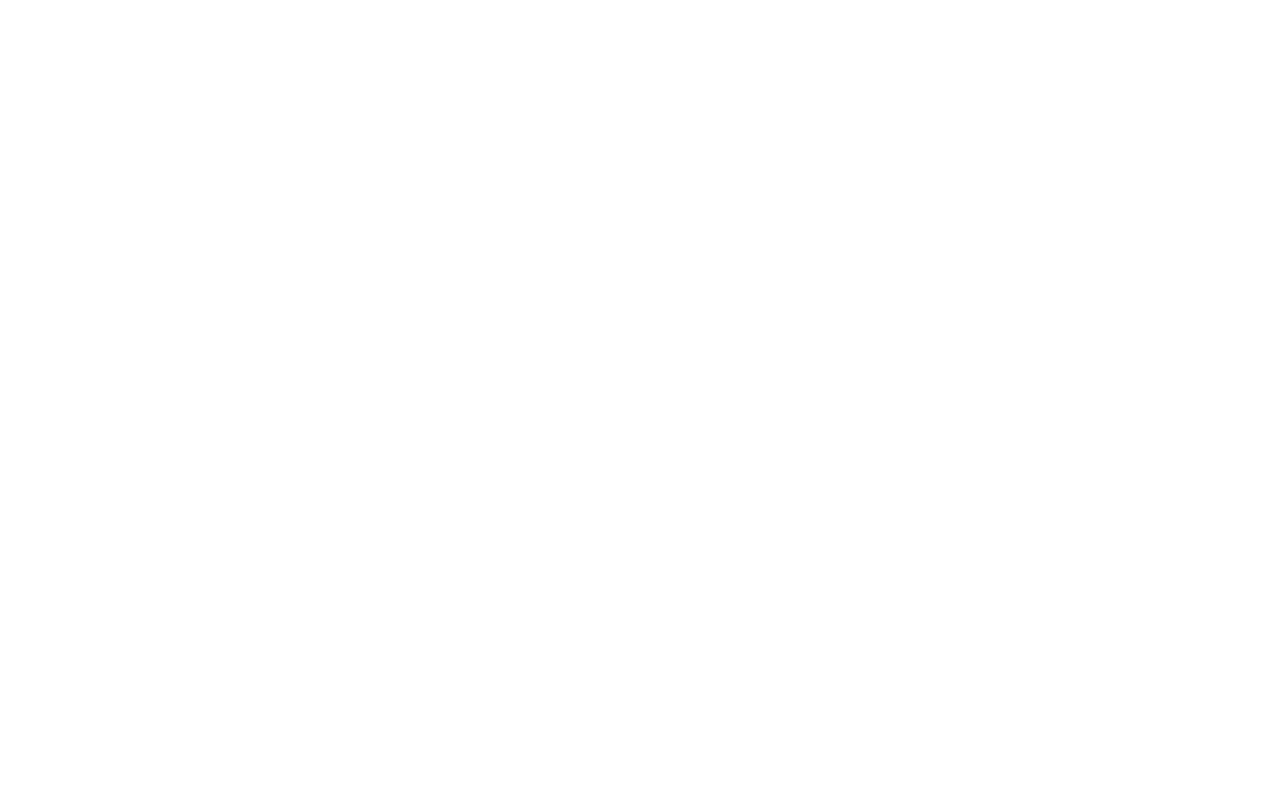
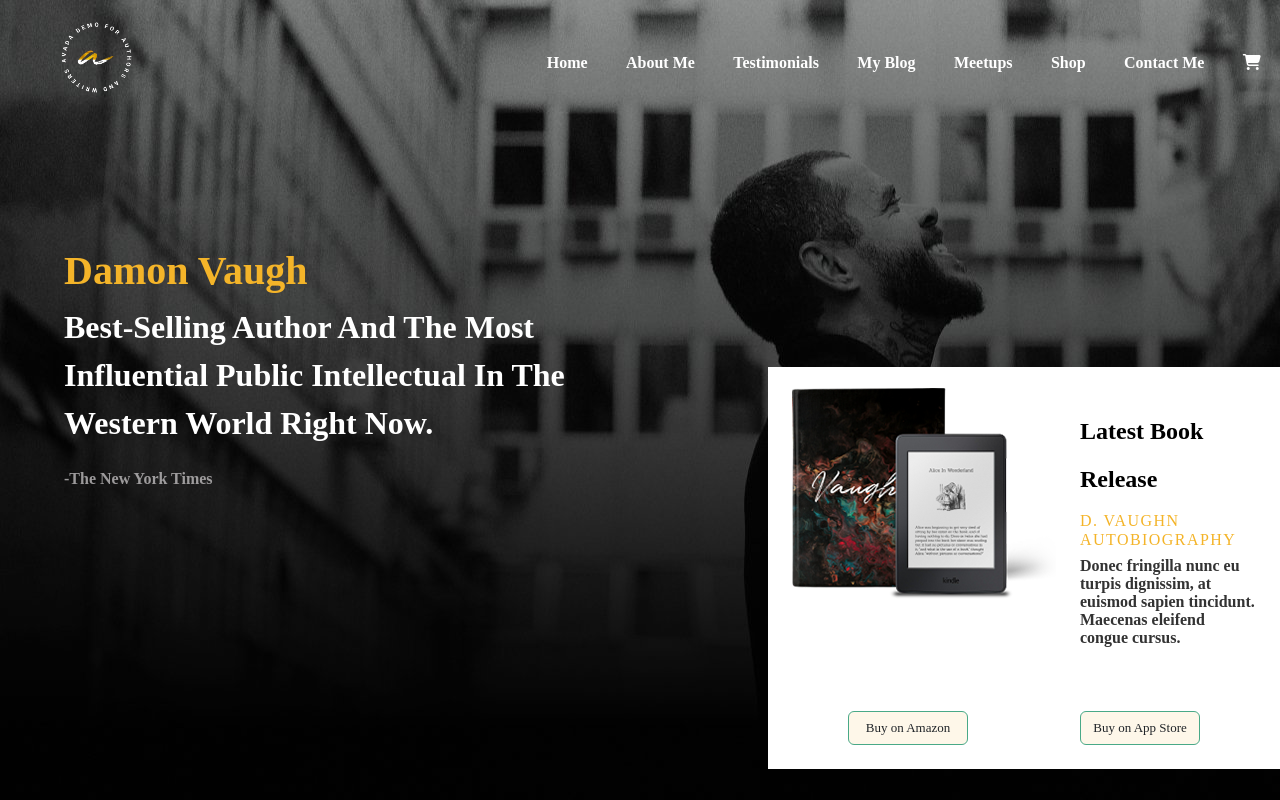
Before and after one commit to vitodepi16/proj-html-vuejs, a Vue app: page / in a window 1280 px wide. Built offline with nearby package versions, Linux system fonts and the light colour scheme.

Commit message:
end first part of Header Component

```diff
--- a/src/App.vue
+++ b/src/App.vue
@@ -1,5 +1,13 @@
-<script></script>
+<template>
+  <HeaderComponent />
+</template>
 
-<template></template>
+<script>
+import HeaderComponent from "./components/HeaderComponent.vue";
+export default {
+  name: "App",
+  components: { HeaderComponent },
+};
+</script>
 
-<style scoped></style>
+<style lang="scss" scoped></style>
--- /dev/null
+++ b/src/assets/partials/variables.scss
@@ -0,0 +1,7 @@
+// colors
+
+$orange-title: #f4b429;
+$btn-green:#49a987;
+$bg-secondary: #fef7e9;
+$bg-black: #333333;
+$bg-subtitle: #c6c3c4c4;
--- /dev/null
+++ b/src/assets/styles/general.scss
@@ -0,0 +1,8 @@
+@use '../partials/variables.scss' as *;
+
+@import '@fortawesome/fontawesome-free/scss/fontawesome.scss';
+@import '@fortawesome/fontawesome-free/scss/solid.scss';
+@import url('https://fonts.googleapis.com/css2?family=DM+Sans:ital,wght@0,400;1,400;1,500&display=swap');
+
+
+@import 'bootstrap/scss/bootstrap';
--- a/src/components/HeaderComponent.vue
+++ b/src/components/HeaderComponent.vue
@@ -1,9 +1,132 @@
 <template>
-  <div></div>
+  <div class="jumbotron vh-100">
+    <div class="navbar d-flex justify-content-between align-items-center">
+      <div class="nav left">
+        <div class="logo ms-5">
+          <img src="../../public/img/author-logo-round-small.png" alt="" />
+        </div>
+      </div>
+
+      <div
+        class="nav-right justify-content-center align-items-center flex-wrap d-none d-md-flex"
+      >
+        <ul class="d-flex flex-wrap mt-4">
+          <li>Home</li>
+          <li>About Me</li>
+          <li>Testimonials</li>
+          <li>My Blog</li>
+          <li>Meetups</li>
+          <li>Shop</li>
+          <li>Contact Me</li>
+          <li><i class="fa-solid fa-cart-shopping"></i></li>
+        </ul>
+      </div>
+    </div>
+    <div class="d-flex align-item-center justify-content-between mt-5">
+      <div class="zone-title">
+        <h1>Damon Vaugh</h1>
+        <h2>
+          Best-Selling Author And The Most Influential Public Intellectual In
+          The Western World Right Now.
+        </h2>
+        <p>-The New York Times</p>
+      </div>
+      <div class="book-release pt-3">
+        <div class="d-flex">
+          <div class="book-img">
+            <img src="../../public/img/book-widget.png" class="ms-4" alt="" />
+          </div>
+          <div class="p-4">
+            <h2>Latest Book Release</h2>
+            <h3>D. VAUGHN AUTOBIOGRAPHY</h3>
+            <p>
+              Donec fringilla nunc eu turpis dignissim, at euismod sapien
+              tincidunt. Maecenas eleifend congue cursus.
+            </p>
+          </div>
+        </div>
+        <div class="zone-btn d-flex justify-content-around p-4">
+          <button class="btn">Buy on Amazon</button>
+          <button class="btn">Buy on App Store</button>
+        </div>
+      </div>
+    </div>
+  </div>
 </template>
 
 <script>
-export default {};
+export default {
+  name: "HeaderComponent",
+};
 </script>
 
-<style lang="scss" scoped></style>
+<style lang="scss" scoped>
+@use "../assets/partials/variables.scss" as *;
+@use "../assets/styles/general.scss" as *;
+ul {
+  list-style: none;
+  li {
+    margin: 1.2rem;
+    color: white;
+  }
+}
+.jumbotron {
+  background-image: url("../../public/img/footer-3.jpg");
+  font-weight: 800;
+  h1 {
+    color: $orange-title;
+    font-weight: 800;
+  }
+  h2 {
+    color: white;
+    line-height: 3rem;
+    font-weight: 800;
+  }
+  p {
+    color: $bg-subtitle;
+  }
+  .zone-title {
+    width: 40%;
+    line-height: 3rem;
+    margin-left: 4rem;
+    margin-top: 5rem;
+  }
+  .book-release {
+    width: 40%;
+    background-color: white;
+    margin-top: 200px;
+
+    h2 {
+      color: black;
+      font-size: 1.5em;
+    }
+    h3 {
+      color: $orange-title;
+      font-size: medium;
+      letter-spacing: 0.09em;
+    }
+    p {
+      color: $bg-black;
+    }
+  }
+  .zone-btn {
+    .btn {
+      background-color: $bg-secondary;
+      border: 1px solid #49a987;
+      font-size: small;
+      width: 120px;
+    }
+    .btn:hover {
+      background-color: #49a987;
+      color: white;
+    }
+  }
+}
+
+.logo {
+  width: 100px;
+  img {
+    width: 100%;
+  }
+}
+</style>
--- a/src/style.css
+++ b/src/style.css
@@ -1,89 +1,3 @@
-:root {
-  font-family: Inter, system-ui, Avenir, Helvetica, Arial, sans-serif;
-  line-height: 1.5;
-  font-weight: 400;
-
-  color-scheme: light dark;
-  color: rgba(255, 255, 255, 0.87);
-  background-color: #242424;
-
-  font-synthesis: none;
-  text-rendering: optimizeLegibility;
-  -webkit-font-smoothing: antialiased;
-  -moz-osx-font-smoothing: grayscale;
-  -webkit-text-size-adjust: 100%;
+body{
+    margin: 0;
 }
-
-a {
-  font-weight: 500;
-  color: #646cff;
-  text-decoration: inherit;
-}
-a:hover {
-  color: #535bf2;
-}
-
-a {
-  font-weight: 500;
-  color: #646cff;
-  text-decoration: inherit;
-}
-a:hover {
-  color: #535bf2;
-}
-
-body {
-  margin: 0;
-  display: flex;
-  place-items: center;
-  min-width: 320px;
-  min-height: 100vh;
-}
-
-h1 {
-  font-size: 3.2em;
-  line-height: 1.1;
-}
-
-button {
-  border-radius: 8px;
-  border: 1px solid transparent;
-  padding: 0.6em 1.2em;
-  font-size: 1em;
-  font-weight: 500;
-  font-family: inherit;
-  background-color: #1a1a1a;
-  cursor: pointer;
-  transition: border-color 0.25s;
-}
-button:hover {
-  border-color: #646cff;
-}
-button:focus,
-button:focus-visible {
-  outline: 4px auto -webkit-focus-ring-color;
-}
-
-.card {
-  padding: 2em;
-}
-
-#app {
-  max-width: 1280px;
-  margin: 0 auto;
-  padding: 2rem;
-  text-align: center;
-}
-
-@media (prefers-color-scheme: light) {
-  :root {
-    color: #213547;
-    background-color: #ffffff;
-  }
-  a:hover {
-    color: #747bff;
-  }
-  button {
-    background-color: #f9f9f9;
-  }
-}
```
